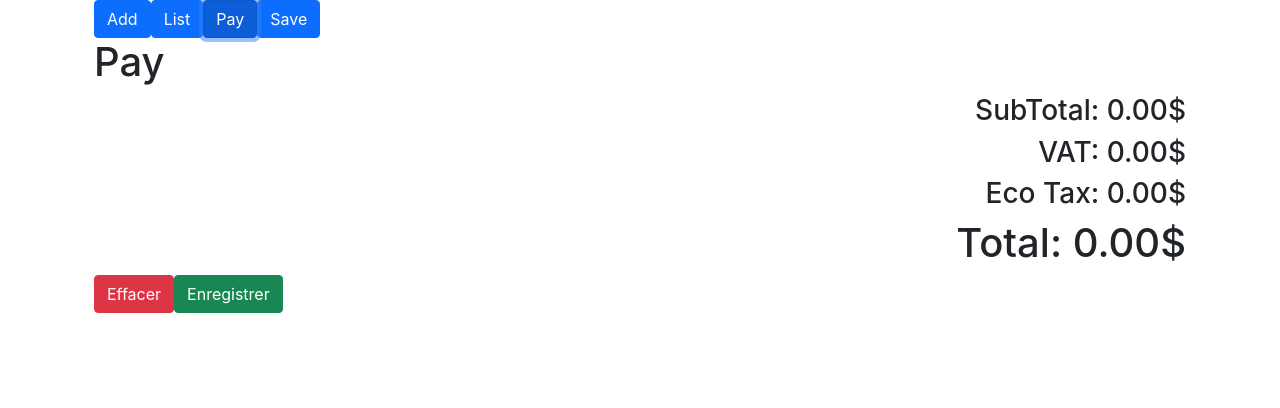
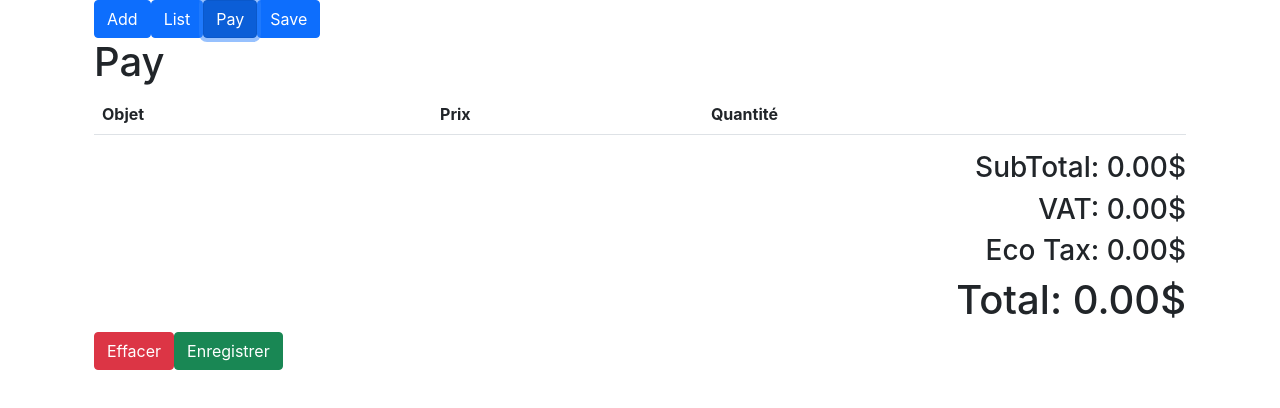
Before and after one commit to yanisse-saddek/react-bakery, a React (Create React App) app: page / in a window 1280 px wide. Both pictures are taken after a click on the button "Pay". Shown: the top 408 px of the page. Built offline with nearby package versions, Linux system fonts and the light colour scheme.

Commit message:
le tablo

```diff
--- a/src/components/Add.jsx
+++ b/src/components/Add.jsx
@@ -33,7 +33,7 @@ export default class Add extends React.Component{
                 </div>
                 <label htmlFor="customRange1" className="form-label">Definir un prix</label>
                 <p>Price: {this.state.price}$</p>
-                <input type="range" className="form-range" min="0" max="10" value={this.state.price} onChange={this.updatePrice}/>
+                <input type="range" className="form-range" min="0" max="100" value={this.state.price} onChange={this.updatePrice}/>
             </div>
 
         )
--- a/src/components/Pay.jsx
+++ b/src/components/Pay.jsx
@@ -79,9 +79,28 @@ export default class Pay extends React.Component{
         return(
             <div>
                 <h1>Pay</h1>
-                {this.state.panier.map(item=>{
-                    return <p>{item.name} {item.cross} {item.quantity}</p>
-                })}
+                <table class="table">
+                    <thead>
+                        <tr>
+                        <th scope="col">Objet</th>
+                        <th scope="col">Prix</th>
+                        <th scope="col">Quantité</th>
+                        </tr>
+                    </thead>
+                    <tbody>
+                    {this.state.panier.map(item=>{
+                        if(typeof item !== "number"){
+                            return (
+                                <tr>
+                                    <td>{item.name}</td>
+                                    <td>{item.price}</td>
+                                    <td>{item.cross}{item.quantity}</td>
+                                </tr>
+                            )
+                        }
+                     })}
+                    </tbody>
+                </table>
                 <div className="d-flex  align-items-end flex-column"    >
                     <h3>SubTotal: {this.state.subtotal.toFixed(2)}$</h3>
                     <h3>VAT: {this.state.vat.toFixed(2)}$</h3>
```
